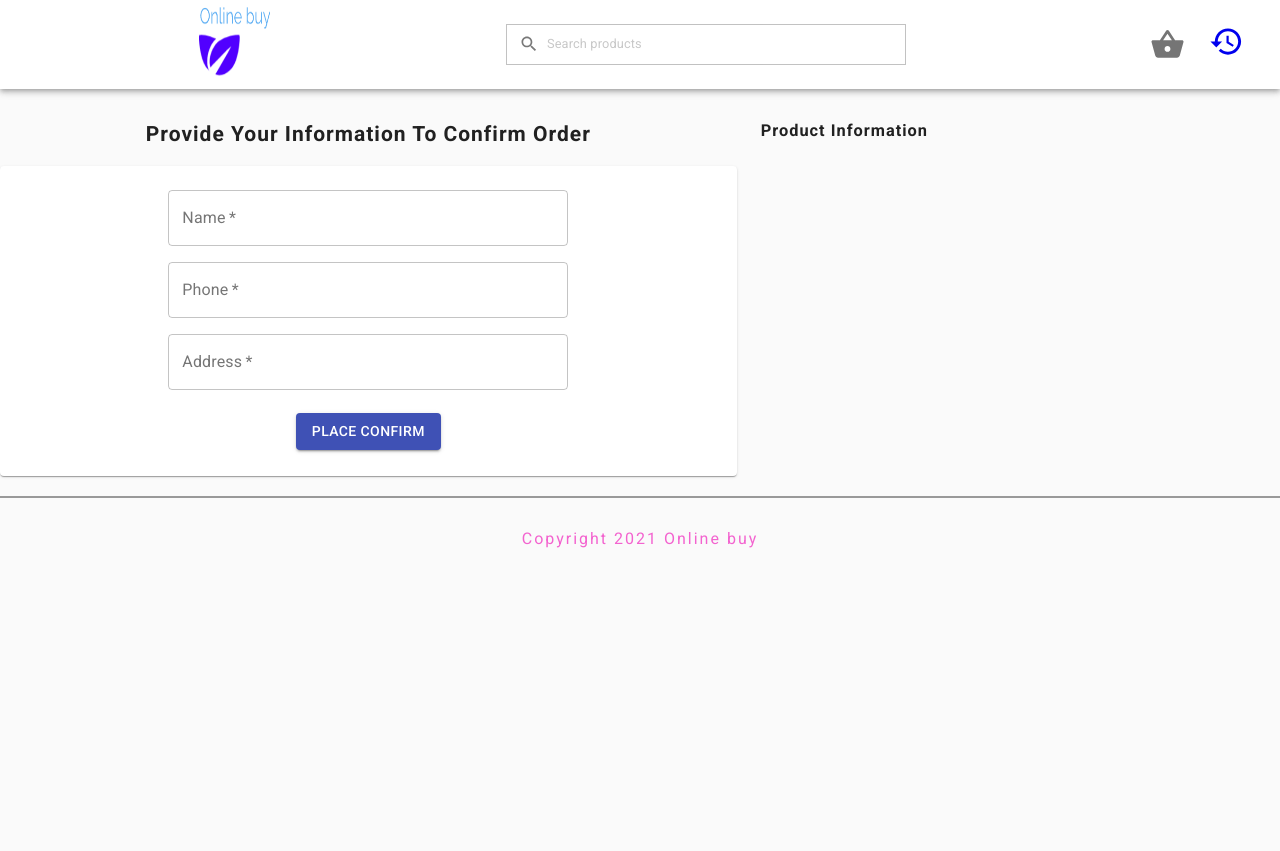
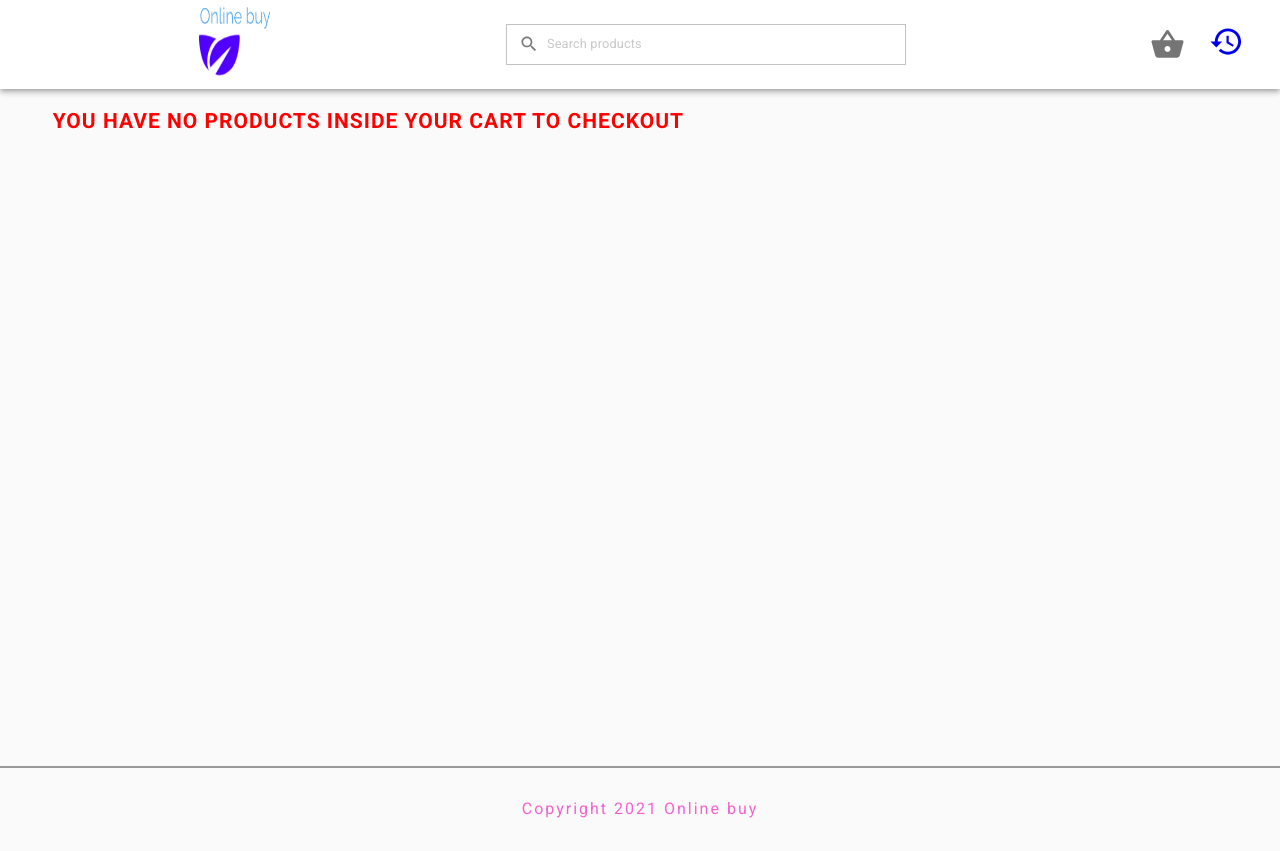
Before and after one commit to Farhankaioum/eCommerce-demo, a Next.js app: page /checkout in a window 1280 px wide. Before the commit the page ends 800 px from the top, so only its background shows below. Built offline with nearby package versions, Linux system fonts and the light colour scheme.

Commit message:
problem solved

```diff
--- a/helpers/data/order.json
+++ b/helpers/data/order.json
@@ -1 +1 @@
-[{"id":1,"date":"February 8, 2021 13:0:53 pm","items":[{"productId":1,"image":"/images/1.jpg","name":"Camera with Watch","price":200,"qty":2,"totalPrice":400}],"totalPrice":400,"totalQuantity":2,"user":{"name":"test","phone":"000001111","address":"Dhaka,Bangladesh"}},{"user":{"name":"test","phone":"01836446560","address":"Dhaka,Bangladesh"},"items":[{"productId":1,"image":"/images/1.jpg","name":"Camera with Watch","price":200,"qty":5,"totalPrice":1000,"availableItem":10}],"totalPrice":1000,"totalQuantity":5,"date":"February 9, 2021 22:46:39 pm","id":2},{"user":{"name":"km world","phone":"01836446560","address":"Dhaka,Bangladesh"},"items":[{"productId":1,"image":"/images/1.jpg","name":"Camera with Watch","price":200,"qty":2,"totalPrice":400,"availableItem":5},{"productId":6,"image":"/images/6.jpg","name":"Sneakers","price":200,"qty":1,"totalPrice":200,"availableItem":2}],"totalPrice":600,"totalQuantity":3,"date":"February 16, 2021 11:26:27 am","id":3}]
+[{"id":1,"date":"February 8, 2021 13:0:53 pm","items":[{"productId":1,"image":"/images/1.jpg","name":"Camera with Watch","price":200,"qty":2,"totalPrice":400}],"totalPrice":400,"totalQuantity":2,"user":{"name":"test","phone":"000001111","address":"Dhaka,Bangladesh"}},{"user":{"name":"km","phone":"000000","address":"Dhaka,Bangladesh"},"items":[{"productId":1,"image":"/images/1.jpg","name":"Camera with Watch","price":200,"qty":2,"totalPrice":400,"availableItem":10},{"productId":10,"image":"/images/10.jpg","name":"Drinks","price":200,"qty":2,"totalPrice":400,"availableItem":15},{"productId":2,"image":"/images/2.jpg","name":"Headphone","price":200,"qty":1,"totalPrice":200,"availableItem":8},{"productId":8,"image":"/images/8.jpg","name":"Air-Pods","price":200,"qty":1,"totalPrice":200,"availableItem":20},{"productId":16,"image":"/images/5.jpg","name":"Speakers","price":200,"qty":1,"totalPrice":200,"availableItem":10},{"productId":14,"image":"/images/3.jpg","name":"Stylish pot","price":200,"qty":1,"totalPrice":200,"availableItem":10}],"totalPrice":1600,"totalQuantity":8,"date":"February 16, 2021 11:55:46 am","id":2}]
--- a/pages/checkout.js
+++ b/pages/checkout.js
@@ -45,6 +45,14 @@ const useStyles = makeStyles((theme) => ({
         letterSpacing: '1px',
         textTransform: 'capitalize'
     },
+    noProduct: {
+        textAlign: 'center',
+        letterSpacing: '1px',
+        textTransform: 'uppercase',
+        color: 'red',
+        minHeight: '80vh',
+
+    },
     title: {
         marginTop: '30px',
         letterSpacing: '1px',
@@ -58,7 +66,7 @@ const Checkout = () => {
 
     const [ cart, setCart ] = useContext( AppContext );
 
-    let carts = localStorageData('shopping-cart')
+    let carts = localStorageData('shopping-cart');
 
     // order posting method
     const orderHandler = async event => {
@@ -115,6 +123,9 @@ const Checkout = () => {
         <div>
             <Grid container spacing={3}>
                 <Grid item md={7}>
+                    {
+                        Object.keys(carts).length !== 0  &&
+                    <>
                         <h2 className={classes.message}>Provide your information to confirm order</h2>
                         <Paper className={classes.paper}>
 
@@ -147,21 +158,33 @@ const Checkout = () => {
                                     />
                                 </div>
                                 <div style={{ margin: "15px 0px 10px 0px"}}>
+
                                 <Button
                                     type="submit"
                                     variant="contained"
                                     color="primary">
                                     Place Confirm
                                 </Button>
+
                                 </div>
                             </form>
                         </Paper>
+                    </>
+                    }
+
+                    {
+                        Object.keys(carts).length == 0  &&
+                        <div className={classes.noProduct}>
+                           <h2>You have no products inside your cart to checkout</h2>
+                        </div>
+                    }
+
                 </Grid>
 
                 <Grid item md={4}>
-                    <h3 className={classes.title}>Product Information</h3>
                     { Object.keys(carts).length !== 0  &&
                         <>
+                        <h3 className={classes.title}>Product Information</h3>
                         <TableContainer component={Paper} className={classes.table}>
                             <Table  aria-label="simple table">
                                 <TableHead>
--- a/styles/Cart.module.css
+++ b/styles/Cart.module.css
@@ -1,6 +1,7 @@
 .container{
-    margin: 20px 0;
+    margin: 20px 0 50px 0;
     min-height: 80vh;
+    overflow: hidden;
 }
 
 .message{
```
Also changed, not shown: helpers/data/products.json (+1 -1 lines). Lines whose indentation alone changed are shown as unchanged.
